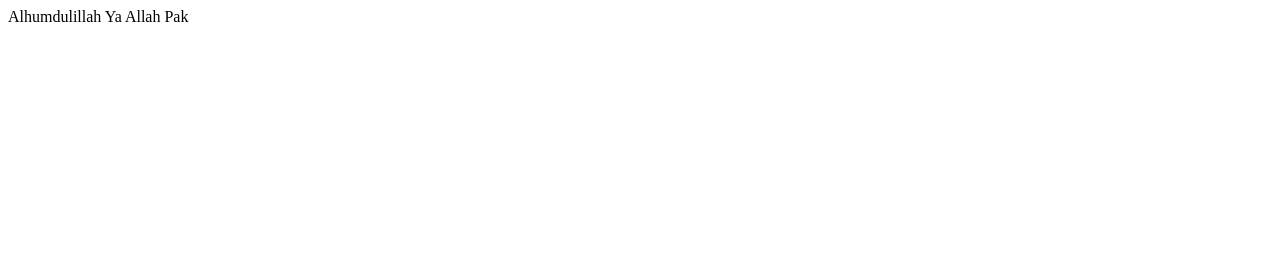
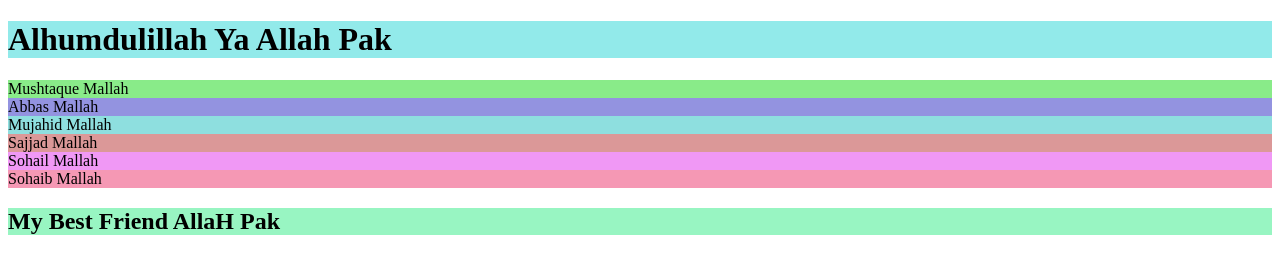
Before and after one commit to Mujahid-Ahmed2025/CSS-Practice, a plain HTML site: page index.html in a window 1280 px wide. Drawn offline with Linux system fonts and the light colour scheme.

Commit message:
update file

```diff
--- a/index.html
+++ b/index.html
@@ -4,9 +4,34 @@
     <meta charset="UTF-8">
     <meta name="viewport" content="width=device-width, initial-scale=1.0">
     <title>simple html + css div box</title>
+    <link rel="stylesheet" href="style.css">
 </head>
 <body>
-    <div id="box"></div>
-    Alhumdulillah Ya Allah Pak
+    <div id="box">
+        <h1>Alhumdulillah Ya Allah Pak</h1>
+    </div>
+    <div id="Mallah">
+        Mushtaque Mallah
+    </div>
+    <div id="Abbasmallah">
+        Abbas Mallah
+    </div>
+    <div id="Mujahidmallah">
+        Mujahid Mallah
+    </div>
+    <div id="sajjad">
+        Sajjad Mallah
+    </div>
+    <div id="sohail">
+        Sohail Mallah
+    </div>
+    <div id="sohaib">
+        Sohaib Mallah
+    </div>
+    <div id="wahab">
+        <h2>My Best Friend AllaH Pak</h2>
+    </div>
+
+
 </body>
 </html>
--- a/style.css
+++ b/style.css
@@ -1,3 +1,24 @@
-backdrop {
-    color: aqua;
+#box {
+    background-color: rgb(146, 234, 234);
 }
+#Mallah {
+    background-color: rgb(137, 235, 137);
+}
+#Abbasmallah {
+    background-color: rgb(147, 147, 224);
+}
+#Mujahidmallah {
+    background-color: rgb(142, 223, 223);
+}
+#sajjad {
+    background-color: rgb(219, 152, 152);
+}
+#sohail {
+    background-color: #f098f5;
+}
+#sohaib {
+    background-color: #f598b4;
+}
+#wahab {
+    background-color: #98f5c2;
+}
```
